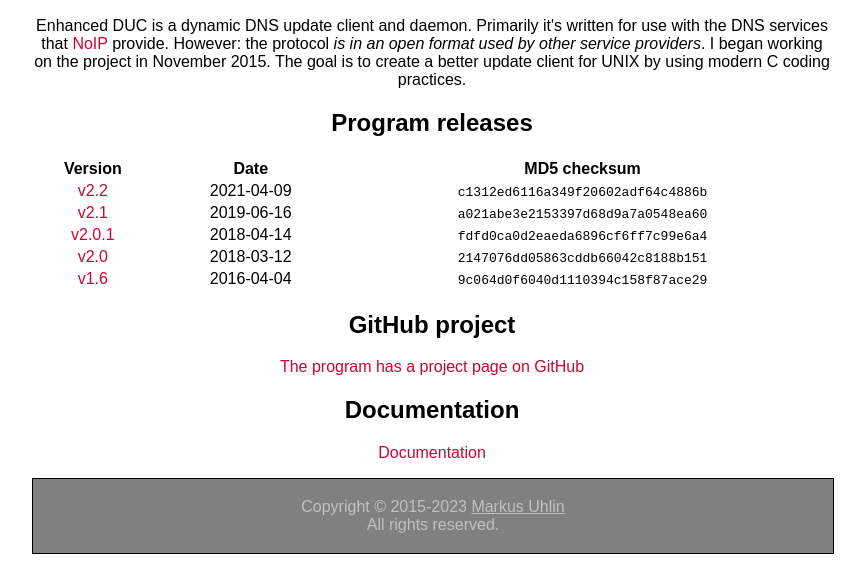
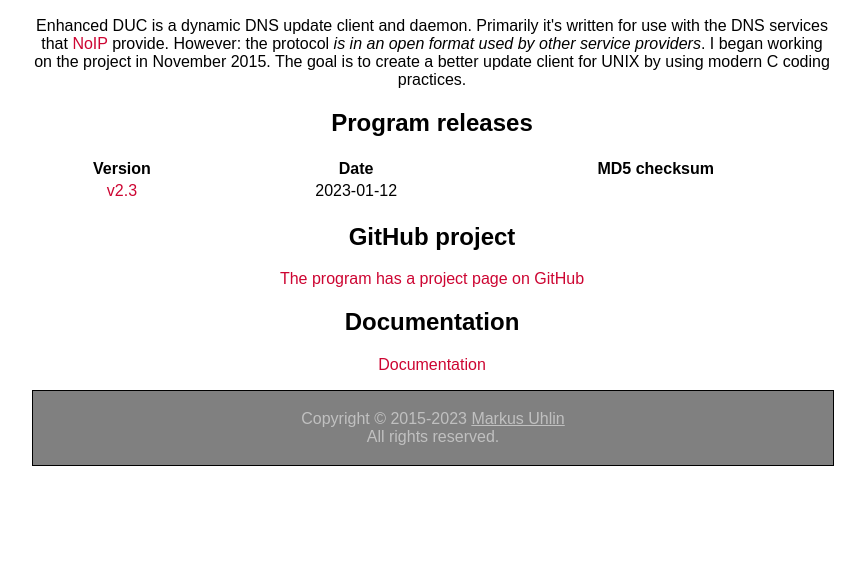
Before and after one commit to uhlin/enhanced-duc, a plain HTML site: page index.html in a window 1280 px wide. Shown: the part 1293-1855 px from the top of the page, without its empty margins (208-1073 px from the left). After the commit the page ends 1767 px from the top, so only its background shows below. Drawn offline with Linux system fonts and the light colour scheme.

Commit message:
Added v2.3 and removed previous versions

```diff
--- a/index.html
+++ b/index.html
@@ -93,34 +93,10 @@
 		<th>MD5 checksum</th>
 	</tr>
 	<tr>
-		<td><a href="https://github.com/uhlin/enhanced-duc/archive/v2.2.tar.gz">v2.2</a></td>
+		<td><a href="https://github.com/uhlin/enhanced-duc/archive/v2.3.tar.gz">v2.3</a></td>
 		<td>&nbsp;</td>
-		<td>2021-04-09</td>
-		<td><kbd>c1312ed6116a349f20602adf64c4886b</kbd></td>
-	</tr>
-	<tr>
-		<td><a href="https://github.com/uhlin/enhanced-duc/archive/v2.1.tar.gz">v2.1</a></td>
-		<td>&nbsp;</td>
-		<td>2019-06-16</td>
-		<td><kbd>a021abe3e2153397d68d9a7a0548ea60</kbd></td>
-	</tr>
-	<tr>
-		<td><a href="https://github.com/uhlin/enhanced-duc/archive/v2.0.1.tar.gz">v2.0.1</a></td>
-		<td>&nbsp;</td>
-		<td>2018-04-14</td>
-		<td><kbd>fdfd0ca0d2eaeda6896cf6ff7c99e6a4</kbd></td>
-	</tr>
-	<tr>
-		<td><a href="https://github.com/uhlin/enhanced-duc/archive/v2.0.tar.gz">v2.0</a></td>
-		<td>&nbsp;</td>
-		<td>2018-03-12</td>
-		<td><kbd>2147076dd05863cddb66042c8188b151</kbd></td>
-	</tr>
-	<tr>
-		<td><a href="https://github.com/uhlin/enhanced-duc/archive/v1.6.tar.gz">v1.6</a></td>
-		<td>&nbsp;</td>
-		<td>2016-04-04</td>
-		<td><kbd>9c064d0f6040d1110394c158f87ace29</kbd></td>
+		<td>2023-01-12</td>
+		<td><kbd></kbd></td>
 	</tr>
 	</table> <!--rel-->
 
```
